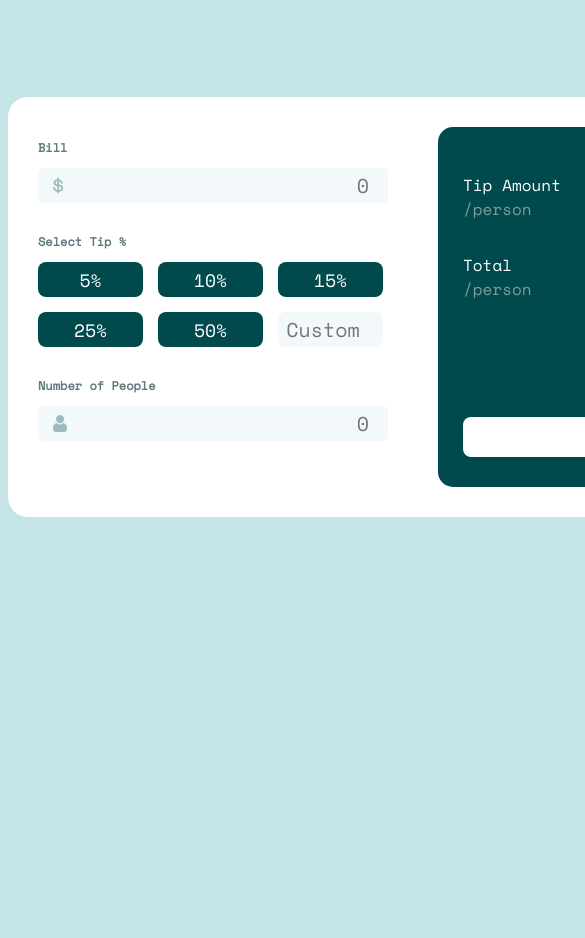
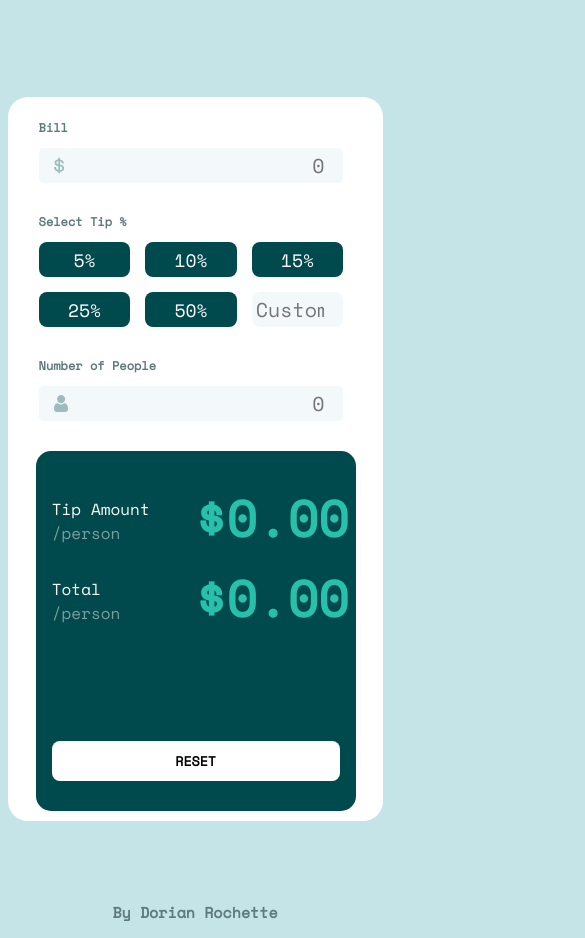
Before and after one commit to Pakalo/Entrainement, a plain HTML site: page splitter/index.html in a window 390 px wide. Shown: the part 157-1095 px from the top of the page, 585 px wide, since content can reach past the window. Before the commit the page ends 844 px from the top, so only its background shows below. Drawn offline with nearby package versions, Linux system fonts and the light colour scheme.

Commit message:
Responsive website

```diff
--- a/splitter/index.html
+++ b/splitter/index.html
@@ -8,6 +8,7 @@
     <link rel="preconnect" href="https://fonts.gstatic.com" crossorigin>
     <link href="https://fonts.googleapis.com/css2?family=Space+Mono&display=swap" rel="stylesheet">
     <script src="index.js"></script>
+    <meta name="viewport" content="width=device-width, initial-scale=1">
     <link rel="icon" type="image/x-icon" href="img/favicon-32x32.png">
 </head>
 <body>
@@ -48,5 +49,7 @@
         </div>
 
     </div>
+
+    <h3 class="tag">By <a href="https://dorianrochette.fr/">Dorian Rochette</a></h3>
 </body>
 </html>
--- a/splitter/style.scss
+++ b/splitter/style.scss
@@ -25,10 +25,19 @@ header{
 
 }
 
+a{
+  text-decoration: none;
+  color: hsl(186, 14%, 43%);
+}
 
 h3{
   color: hsl(186, 14%, 43%);
   font-size: 12px;
+  &.tag{
+    text-align: center;
+    font-size: 15px;
+    margin-top: 200px;
+  }
 }
 
 div{
@@ -56,7 +65,7 @@ div{
     grid-template-columns: 30% 30% 30%;
   }
   &.left{
-    width: 400px;
+    width: 350px;
     height: 100%;
     display: grid;
 
@@ -66,6 +75,7 @@ div{
   }
   &.right{
     background-color: #00494d;
+    margin-left: 30px;
     width: 500px;
     display: grid;
     grid-template-columns: 90%;
@@ -142,3 +152,46 @@ span{
     color:  hsl(184, 14%, 56%);
   }
 }
+
+
+@media only screen and (max-width: 1200px) {
+  div{
+    &.main{
+      width: 95%;
+      padding: 10px;
+      display: flex;
+      flex-wrap: wrap;
+      justify-content: center;
+      margin-bottom: 80px;
+    }
+    &.right{
+
+      width: 90%;
+      margin-top: 30px;
+      margin-left: auto;
+      margin-right: auto;
+
+    }
+    &.left{
+      width: 80%;
+      margin-left: -30px;
+      flex-wrap: wrap;
+    }
+    &.tip-box{
+      justify-content: center;
+      width: 80%;
+    }
+    &.amount-grid{
+      display: grid;
+      grid-template-columns: 50% 25%;
+    }
+    &.input{
+      width: 80%;
+    }
+  }
+  h3{
+    &.tag{
+      margin-top: 30px;
+    }
+  }
+}
```
Also changed, not shown: splitter/style.css, 1 other file.
